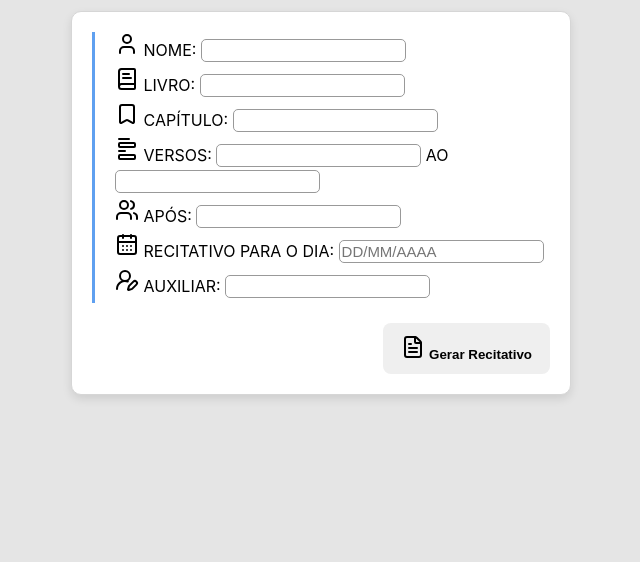
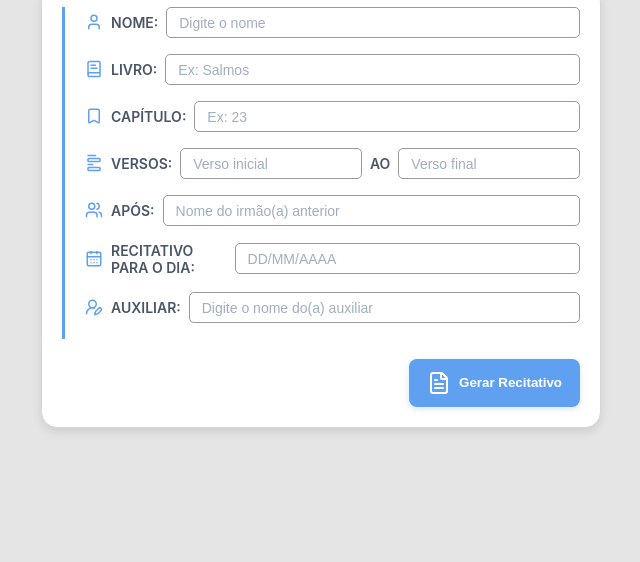
Before and after one commit to JuuanMatheus/GeradorRecitativo, a plain HTML site: page index.html in a window 1280 px wide. Shown: the part 238-800 px from the top of the page, without its empty margins (319-959 px from the left). Drawn offline with nearby package versions, Linux system fonts and the light colour scheme.

Commit message:
Ajuste no CSS

```diff
--- a/css/style.css
+++ b/css/style.css
@@ -4,17 +4,55 @@
     box-sizing: border-box;
 }
 
+/* ===== BODY ===== */
+
+body {
+    min-height: 100vh;
+    padding: 20px;
+
+    display: flex;
+    flex-direction: column;
+    align-items: center;
+    justify-content: center;
+
+    font-family: "Inter", sans-serif;
+
+    background-color: #e5e5e5;
+}
+
+/* ===== TÍTULO ===== */
+
 h1 {
+    margin-bottom: 10px;
+
     font-family: "Poppins", sans-serif;
-    margin-bottom: 10px;
+    font-size: 38px;
+    font-weight: 700;
+
+    letter-spacing: 1px;
+
     color: #2d3748;
+    text-shadow: 0 1px 2px rgba(0, 0, 0, 0.08);
 }
+
+/* ===== ÍCONE SUPERIOR ===== */
 
 .icone {
     display: flex;
     align-items: center;
     gap: 15px;
-    margin-bottom: 10px;
+}
+
+.icone svg {
+    width: 36px !important;
+    height: 36px !important;
+
+    padding: 6px;
+
+    border-radius: 50%;
+
+    color: rgb(95, 160, 240);
+    background-color: rgba(95, 160, 240, 0.12);
 }
 
 .linha {
@@ -24,86 +62,149 @@ h1 {
     background-color: rgb(95, 160, 240);
 }
 
-body {
-    padding: 20px;
-
-    font-family: "Inter", sans-serif;
-    display: flex;
-    flex-direction: column;
-    align-items: center;
-    justify-content: center;
-
-    background-color: #e5e5e5;
-    min-height: 100vh;
-}
+/* ===== FORMULÁRIO ===== */
 
 form {
-    border: 1px solid #d6d6d6;
+    width: 100%;
+    max-width: 560px;
+
     padding: 20px;
-    border-radius: 10px;
-    background-color: #ffffff;
 
     display: flex;
     flex-direction: column;
 
-    width: 100%;
-    max-width: 500px;
+    border: 1px solid #d6d6d6;
+    border-radius: 16px;
+
+    background-color: #ffffff;
+
     box-shadow: 0 4px 10px rgba(0, 0, 0, 0.1);
 }
 
+.form-conteudo {
+    margin-bottom: 20px;
+    padding-left: 20px;
 
-form div {
-    margin-bottom: 5px;
+    border-left: 3px solid rgb(95, 160, 240);
 }
 
-.form-conteudo {
-    border-left: 3px solid rgb(95, 160, 240);
-    padding-left: 20px;
-    margin-bottom: 20px;
+.form-conteudo > div {
+    display: flex;
+    align-items: center;
+    gap: 8px;
+
+    margin-bottom: 16px;
 }
 
+.form-conteudo svg {
+    width: 18px;
+    height: 18px;
+
+    flex-shrink: 0;
+
+    color: rgb(95, 160, 240);
+}
+
+/* ===== LABELS ===== */
+
+label {
+    font-size: 14px;
+    font-weight: 600;
+
+    color: #4a5568;
+}
+
+/* ===== INPUTS ===== */
+
 input {
-    padding: 2px;
+    width: 100%;
+
+    padding: 6px 12px;
+
+    border: 1px solid #999;
     border-radius: 5px;
-    border: 1px solid #999;
-    margin-top: 3px;
 
     font-size: 15px;
 
     transition: 0.2s;
 }
 
+input::placeholder {
+    color: #a0aec0;
+
+    font-size: 14px;
+
+    font-weight: 400;
+}
+
 input:focus {
     outline: none;
+
     border-color: rgb(95, 160, 240);
-    box-shadow:  0 0 0 3px rgba(95, 160, 240, 0.2);
+
+    box-shadow: 0 0 0 3px rgba(95, 160, 240, 0.2);
 }
 
 input[type="number"]::-webkit-inner-spin-button,
 input[type="number"]::-webkit-outer-spin-button {
     appearance: none;
-
     margin: 0;
 }
 
+/* ===== VERSOS ===== */
+
+.versos-container {
+    display: flex;
+    gap: 10px;
+}
+
+.versos-container label {
+    flex: none;
+}
+
+.versos-container input {
+    width: calc(50% - 5px);
+}
+
+/* ===== BOTÃO ===== */
+
 form button {
+    width: fit-content;
+
     align-self: flex-end;
 }
 
 button {
+    padding: 12px 18px;
+
+    display: flex;
+    align-items: center;
+    gap: 8px;
+
     border: none;
     border-radius: 8px;
-    padding: 12px 18px;
-    color: rgb(0, 0, 0);
+
+    background-color: rgb(95, 160, 240);
+    color: white;
+
     font-weight: 600;
+
     cursor: pointer;
+
+    box-shadow: 0 2px 6px rgba(95, 160, 240, 0.25);
+
     transition: 0.2s;
 }
 
 button:hover {
-    background-color: rgb(255, 255, 255);
-    transform: translateY(-1px);
+    background-color: rgb(75, 140, 220);
+
+    transform: translateY(-2px);
+
+    box-shadow: 0 4px 10px rgba(95, 160, 240, 0.3);
 }
+
+/* ===== RESPONSIVO ===== */
 
 @media (max-width: 600px) {
 
@@ -114,5 +215,4 @@ button:hover {
     form {
         padding: 15px;
     }
-
 }
--- a/index.html
+++ b/index.html
@@ -19,29 +19,29 @@
             <div>
                 <i data-lucide="user"></i>
                 <label for="nome">NOME:</label>
-                <input type="text" id="nome">
+                <input type="text" id="nome" placeholder="Digite o nome">
             </div>
             <div>
                 <i data-lucide="book-text"></i>
                 <label for="livro">LIVRO:</label>
-                <input type="text" id="livro">
+                <input type="text" id="livro" placeholder="Ex: Salmos">
             </div>
             <div>
                 <i data-lucide="bookmark"></i>
                 <label for="capitulo">CAPÍTULO:</label>
-                <input type="number" id="capitulo">
+                <input type="number" id="capitulo" placeholder="Ex: 23">
             </div>
-            <div>
+            <div class="versos-container">
                 <i data-lucide="form"></i>
                 <label for="versoInicial">VERSOS:</label>
-                <input type="number" id="versoInicial">
+                <input type="number" id="versoInicial" placeholder="Verso inicial">
                 <label for="versoFinal">AO</label>
-                <input type="number" id="versoFinal">
+                <input type="number" id="versoFinal" placeholder="Verso final">
             </div>
             <div>
                 <i data-lucide="users"></i>
                 <label for="continuacao">APÓS:</label>
-                <input type="text" id="continuacao">
+                <input type="text" id="continuacao" placeholder="Nome do irmão(a) anterior">
             </div>
             <div>
                 <i data-lucide="calendar-days"></i>
@@ -51,7 +51,7 @@
             <div>
                 <i data-lucide="user-round-pen"></i>
                 <label for="nomeAuxiliar">AUXILIAR:</label>
-                <input type="text" id="nomeAuxiliar">
+                <input type="text" id="nomeAuxiliar" placeholder="Digite o nome do(a) auxiliar">
             </div>
         </div>
         <button type="submit">
```
